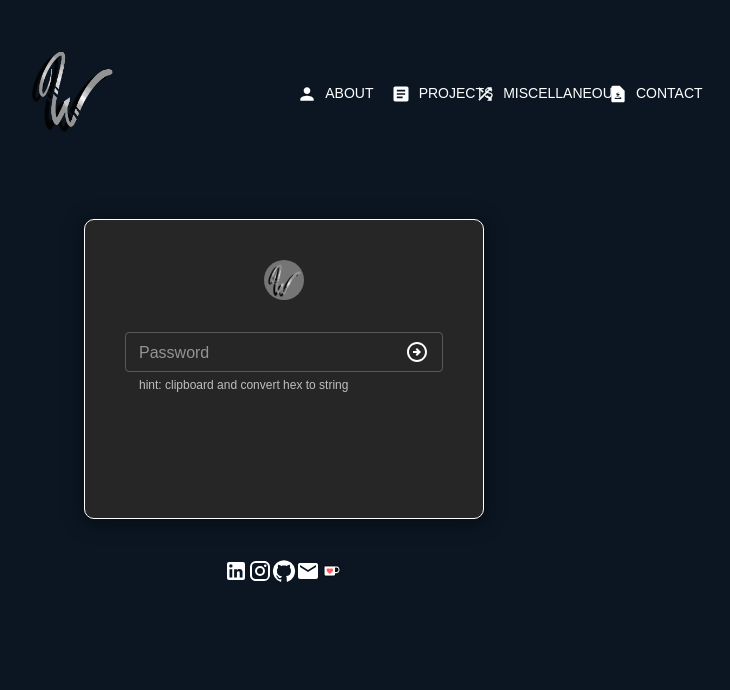
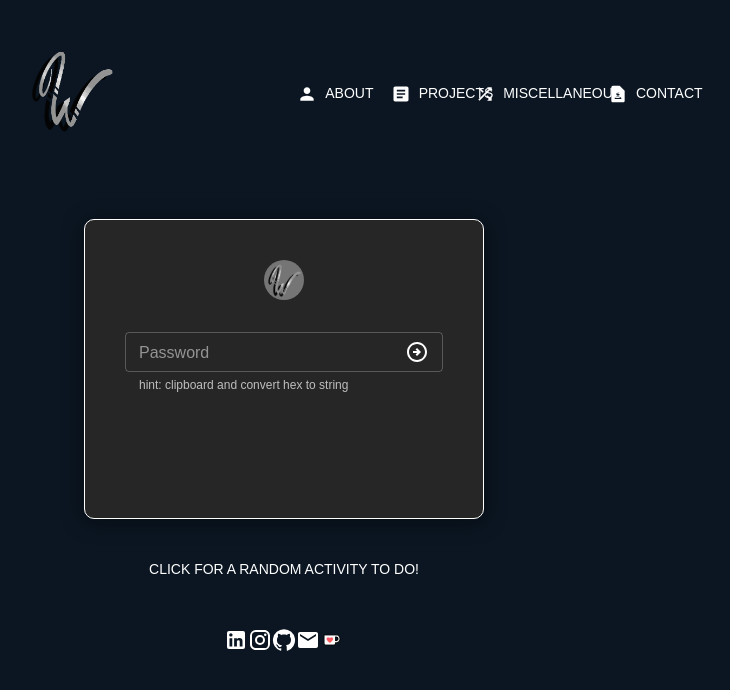
Before and after one commit to willyyhuang/portfolio, a Next.js app: page /Miscellaneous in a window 1280 px wide. Shown: the top 690 px of the page, without its empty margins (356-1086 px from the left). Built offline with nearby package versions, Linux system fonts and the light colour scheme; a web font is replaced by a local one.

Commit message:
add a random activity generator for fun

```diff
--- a/package.json
+++ b/package.json
@@ -15,6 +15,7 @@
     "@emotion/styled": "^11.8.1",
     "@mui/icons-material": "^5.6.1",
     "@mui/material": "^5.6.1",
+    "axios": "^0.26.1",
     "next": "12.1.4",
     "prettier": "^2.6.2",
     "react": "18.0.0",
--- a/pages/Miscellaneous.tsx
+++ b/pages/Miscellaneous.tsx
@@ -1,7 +1,8 @@
 import ArrowCircleRightOutlinedIcon from '@mui/icons-material/ArrowCircleRightOutlined'
-import {Avatar, Grid, TextField, Typography} from '@mui/material'
+import {Avatar, Button, Grid, TextField, Typography} from '@mui/material'
 import {password} from '@utils/constant'
 import Image from 'next/image'
+import {getActivity} from 'pages/api/activity'
 import {useState} from 'react'
 import styled from 'styled-components'
 
@@ -30,8 +31,12 @@ const Miscellaneous = () => {
       setError(true)
     }
   }
+  const [activity, setActivity] = useState<{activity: string; type: string}>()
 
-  return isValidated ? (
+  return (
+    <>
+      <Grid item xs={12}>
+        {isValidated ? (
           <>
             <div className='video-responsive'>
               <iframe
@@ -84,6 +89,23 @@ const Miscellaneous = () => {
               </Grid>
             </Grid>
           </BoxWrap>
+        )}
+      </Grid>
+      <Grid item container xs={12} justifyContent='center' style={{marginTop: 32}}>
+        <Button
+          onClick={async () => {
+            const data = await getActivity()
+            setActivity(data)
+          }}>
+          Click for a random activity to do!
+        </Button>
+      </Grid>
+      {activity && (
+        <Grid item container xs={12} justifyContent='center' style={{marginTop: 32}}>
+          <Typography>{activity.activity}</Typography>
+        </Grid>
+      )}
+    </>
   )
 }
 
--- /dev/null
+++ b/pages/api/activity.ts
@@ -0,0 +1,9 @@
+import axios from 'axios'
+
+export const getActivity = async () => {
+    const response = await axios.get('https://www.boredapi.com/api/activity')
+    if (response.status === 200) {
+        return response.data
+    }
+    return null
+}
```
Also changed, not shown: 1 other file (tests, documents, lock files or other folders). Lines whose indentation alone changed are shown as unchanged.
